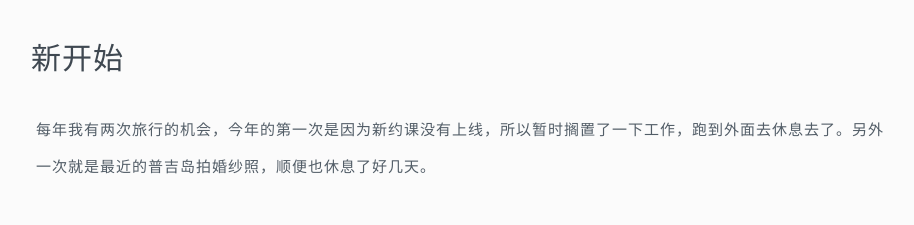
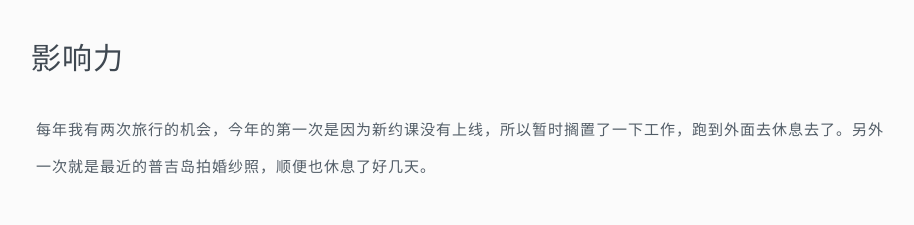
Before and after one commit to GuoJing/blog, a Jekyll site: the page built from _posts/blog/2016/2016-09-14-yet-another-thinking-about-the-tec-and-management.md, in a window 1280 px wide. Shown: the top 225 px of the page, without its empty margins (174-1088 px from the left). Built offline with Jekyll 4.4.1, drawn with Linux system fonts in a browser that asks for light colours.

Commit message:
auto commit

```diff
--- a/_posts/blog/2016/2016-09-14-yet-another-thinking-about-the-tec-and-management.md
+++ b/_posts/blog/2016/2016-09-14-yet-another-thinking-about-the-tec-and-management.md
@@ -1,6 +1,6 @@
 ---
 layout:    post
-title:     新开始
+title:     影响力
 category:  blog
 description: 有关 2016 上半年总结
 tags: 记录 生活
```
